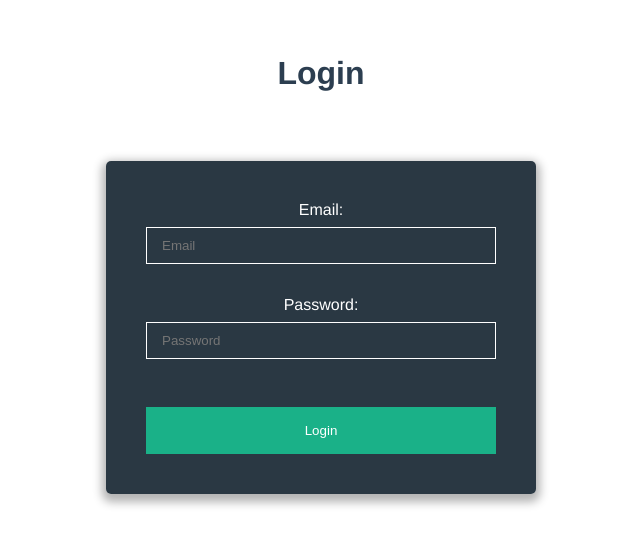
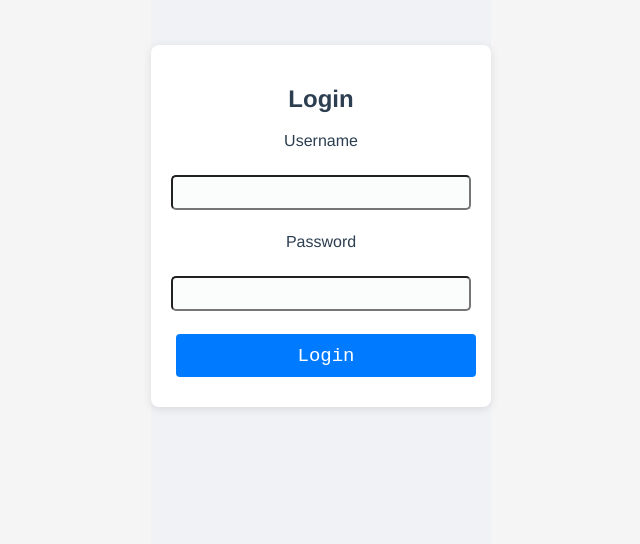
Before and after one commit to FaGuR25/prueba, a Vue app: page / in a window 1280 px wide. Shown: the part 204-748 px from the top of the page, without its empty margins (319-959 px from the left). Built offline with nearby package versions, Linux system fonts and the light colour scheme.

Commit message:
loginsuccess

```diff
--- a/package.json
+++ b/package.json
@@ -13,9 +13,10 @@
   "dependencies": {
     "@oruga-ui/oruga-next": "^0.8.11",
     "axios": "^1.7.2",
+    "crypto-js": "^4.2.0",
     "md5": "^2.3.0",
     "vue": "^3.4.21",
-    "vue-router": "^4.3.3"
+    "vue-router": "^4.0.13"
   },
   "devDependencies": {
     "@tsconfig/node20": "^20.1.4",
--- a/src/router.js
+++ b/src/router.js
@@ -1,19 +1,36 @@
-import Vue from "vue";
-import Router from "vue-router";
-
-import App from "./App";
-import Home from "./views/Home";
-import Login from "./views/Login";
-import Register from "./views/Register";
-
-Vue.use(Router);
+import { createRouter, createWebHistory } from 'vue-router';
+import Login from './views/Login.vue';
+import Timer from './components/Timer.vue';
+import GitSearch from './components/GitSearch.vue';
+import TodoList from './components/TodoList.vue';
 
 const routes = [
-  { path: "/", component: Home },
-  { path: "/login", component: Login },
-  { path: "/register", component: Register },
+  {
+    path: '/',
+    name: 'Login',
+    component: Login,
+  },
+  {
+    path: '/timer',
+    name: 'Timer',
+    component: Timer,
+  },
+  {
+    path: '/gitSearch',
+    name: 'GitSearch',
+    component: GitSearch,
+  },
+  {
+    path: '/todoList',
+    name: 'TodoList',
+    component: TodoList,
+  },
+
+
 ];
-
-const router = new Router({
+const router = createRouter({
+  history: createWebHistory(),
   routes,
 });
+
+export default router;
--- a/src/views/Login.vue
+++ b/src/views/Login.vue
@@ -1,121 +1,96 @@
 <template>
-  <div class="login">
-    <h1 class="title">Login</h1>
-    <form action class="form" @submit.prevent="login">
-      <label class="form-label" for="email">Email:</label>
-      <input v-model="email" class="form-input" type="email" id="email" required placeholder="Email" />
-      <label class="form-label" for="password">Password:</label>
-      <input v-model="password" class="form-input" type="password" id="password" required placeholder="Password" />
-      <p v-if="error" class="error">
-        Has introducido mal el email o la contraseña.
-      </p>
-      <input class="form-submit" type="submit" value="Login" />
-    </form>
+  <div class="login-container">
+    <div class="login-box">
+      <h2>Login</h2>
+      <form @submit.prevent="handleLogin">
+        <div class="form-group">
+          <label for="username">Username</label>
+          <input type="text" id="username" v-model="username" required />
+        </div>
+        <div class="form-group">
+          <label for="password">Password</label>
+          <input type="password" id="password" v-model="password" required />
+        </div>
+        <button type="submit">Login</button>
+      </form>
+    </div>
   </div>
 </template>
 
 <script>
-import axios from 'axios';
-import md5 from 'md5';
+import CryptoJS from 'crypto-js';
 
 export default {
   data() {
     return {
-      email: "",
-      password: "",
-      error: false,
+      username: '',
+      password: '',
     };
   },
   methods: {
-    async login() {
-      try {
-        const response = await axios.get('https://mocki.io/v1/083c59b8-9c04-4a37-bd75-35173f805854');
-        const { user, pass } = response.data;
-
-        if (this.email === user && md5(this.password) === pass) {
-          document.cookie = "loginSuccess=true; path=/";
-          this.$router.push({ name: 'Timer' });
-        } else {
-          this.error = true;
-        }
-      } catch (err) {
-        console.error(err);
-        this.error = true;
-      }
+    handleLogin() {
+      fetch("https://mocki.io/v1/083c59b8-9c04-4a37-bd75-35173f805854")
+        .then(response => response.json())
+        .then(result => {
+          const hashedPassword = CryptoJS.MD5(this.password).toString();
+          if (result.user === this.username && result.pass === hashedPassword) {
+            document.cookie = "loginSuccess=true; path=/";
+            alert("Login successful!");
+            this.$router.push({ name: 'Timer' });
+          } else {
+            alert("Invalid username or password");
+          }
+        })
+        .catch(error => console.error('Error:', error));
     },
   },
 };
 </script>
 
-<style lang="scss" scoped>
-.login {
+<style scoped>
+.login-container {
   display: flex;
-  flex-direction: column;
   justify-content: center;
   align-items: center;
   height: 100vh;
-  padding: 2rem;
+  background-color: #f0f2f5;
 }
 
-.title {
+.login-box {
+  width: 300px;
+  padding: 20px;
+  background: #fff;
+  box-shadow: 0 2px 10px rgba(0, 0, 0, 0.1);
+  border-radius: 8px;
   text-align: center;
 }
 
-.form {
-  margin: 3rem auto;
-  display: flex;
-  flex-direction: column;
-  justify-content: center;
-  width: 20%;
-  min-width: 350px;
-  max-width: 100%;
-  background: rgba(19, 35, 47, 0.9);
-  border-radius: 5px;
-  padding: 40px;
-  box-shadow: 0 4px 10px 4px rgba(0, 0, 0, 0.3);
+.form-group {
+  margin-bottom: 15px;
 }
 
-.form-label {
-  margin-top: 2rem;
-  color: white;
-  margin-bottom: 0.5rem;
-
-  &:first-of-type {
-    margin-top: 0rem;
-  }
+.form-group label {
+  display: block;
+  margin-bottom: 5px;
 }
 
-.form-input {
-  padding: 10px 15px;
-  background: none;
-  background-image: none;
-  border: 1px solid white;
-  color: white;
-  justify-content: center;
-
-  &:focus {
-    outline: 0;
-    border-color: #1ab188;
-  }
+.form-group input {
+  width: 100%;
+  padding: 8px;
+  box-sizing: border-box;
 }
 
-.form-submit {
-  background: #1ab188;
+button {
+  width: 100%;
+  padding: 10px;
+  background-color: #007bff;
   border: none;
   color: white;
-  margin-top: 3rem;
-  padding: 1rem 0;
+  border-radius: 4px;
   cursor: pointer;
-  transition: background 0.2s;
-
-  &:hover {
-    background: #0b9185;
-  }
 }
 
-.error {
-  color: red;
-  margin-top: 1rem;
-  text-align: center;
+button:hover {
+  background-color: #0056b3;
 }
 </style>
--- a/src/views/Register.vue
+++ /dev/null
@@ -1,109 +0,0 @@
-<template>
-    <div class="register">
-      <h1 class="title">Sign Up</h1>
-      <form action class="form" @submit.prevent="register">
-        <label class="form-label" for="#email">Email:</label>
-        <input
-          v-model="email"
-          class="form-input"
-          type="email"
-          id="email"
-          required
-          placeholder="Email"
-        />
-        <label class="form-label" for="#password">Password:</label>
-        <input
-          v-model="password"
-          class="form-input"
-          type="password"
-          id="password"
-          placeholder="Password"
-        />
-        <label class="form-label" for="#password-repeat"
-          >Repite la contraeña:</label
-        >
-        <input
-          v-model="passwordRepeat"
-          class="form-input"
-          type="password"
-          id="password-repeat"
-          placeholder="Password"
-        />
-        <input class="form-submit" type="submit" value="Sign Up" />
-      </form>
-    </div>
-  </template>
-
-  <script>
-  export default {
-    data: () => ({
-      email: "",
-      password: "",
-      passwordRepeat: "",
-    }),
-    methods: {
-      register() {
-        console.log(this.email);
-        console.log(this.password);
-        console.log(this.passwordRepeat);
-      },
-    },
-  };
-  </script>
-
-  <style lang="scss" scoped>
-  .register {
-    padding: 2rem;
-  }
-  .title {
-    text-align: center;
-  }
-  .form {
-    margin: 3rem auto;
-    display: flex;
-    flex-direction: column;
-    justify-content: center;
-    width: 20%;
-    min-width: 350px;
-    max-width: 100%;
-    background: rgba(19, 35, 47, 0.9);
-    border-radius: 5px;
-    padding: 40px;
-    box-shadow: 0 4px 10px 4px rgba(0, 0, 0, 0.3);
-  }
-  .form-label {
-    margin-top: 2rem;
-    color: white;
-    margin-bottom: 0.5rem;
-    &:first-of-type {
-      margin-top: 0rem;
-    }
-  }
-  .form-input {
-    padding: 10px 15px;
-    background: none;
-    background-image: none;
-    border: 1px solid white;
-    color: white;
-    &:focus {
-      outline: 0;
-      border-color: #1ab188;
-    }
-  }
-  .form-submit {
-    background: #1ab188;
-    border: none;
-    color: white;
-    margin-top: 3rem;
-    padding: 1rem 0;
-    cursor: pointer;
-    transition: background 0.2s;
-    &:hover {
-      background: #0b9185;
-    }
-  }
-  .error {
-    margin: 1rem 0 0;
-    color: #ff4a96;
-  }
-  </style>
```
Also changed, not shown: src/logic/auth.js (deleted, +0 -10 lines), src/main.ts (+4 -5 lines), src/router/index.js (deleted, +0 -34 lines), src/views/Home.vue (deleted), 1 other file (tests, documents, lock files or other folders).
